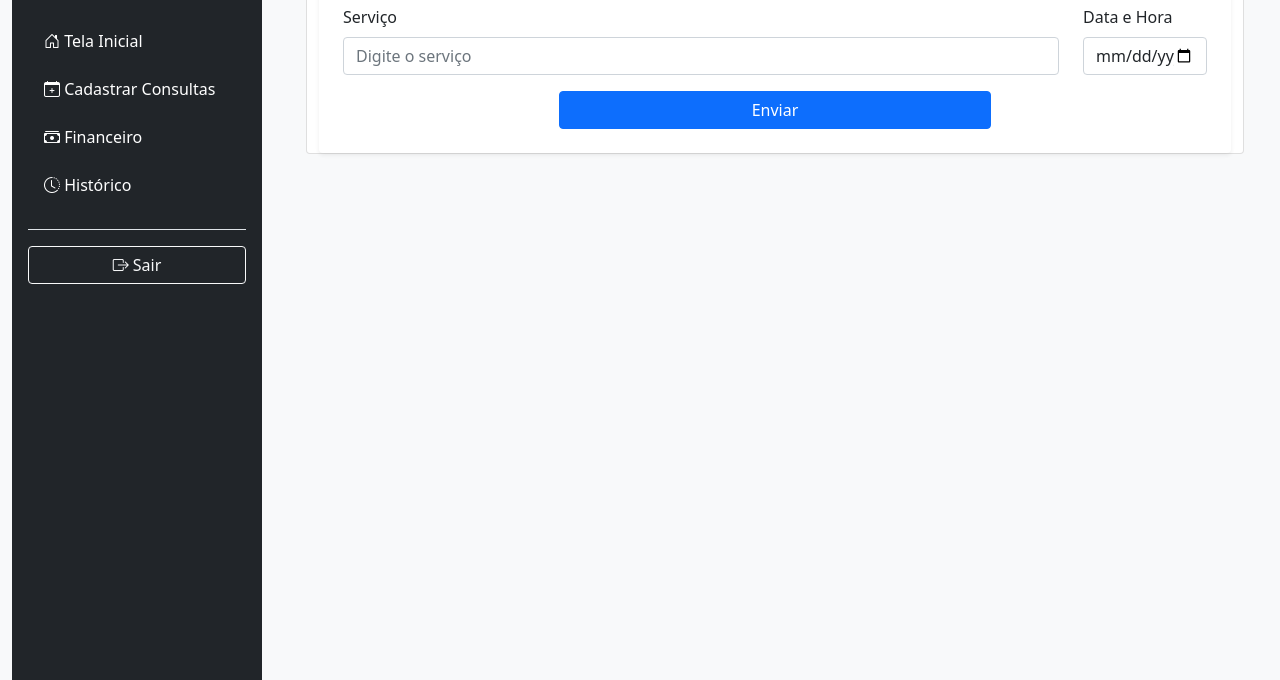
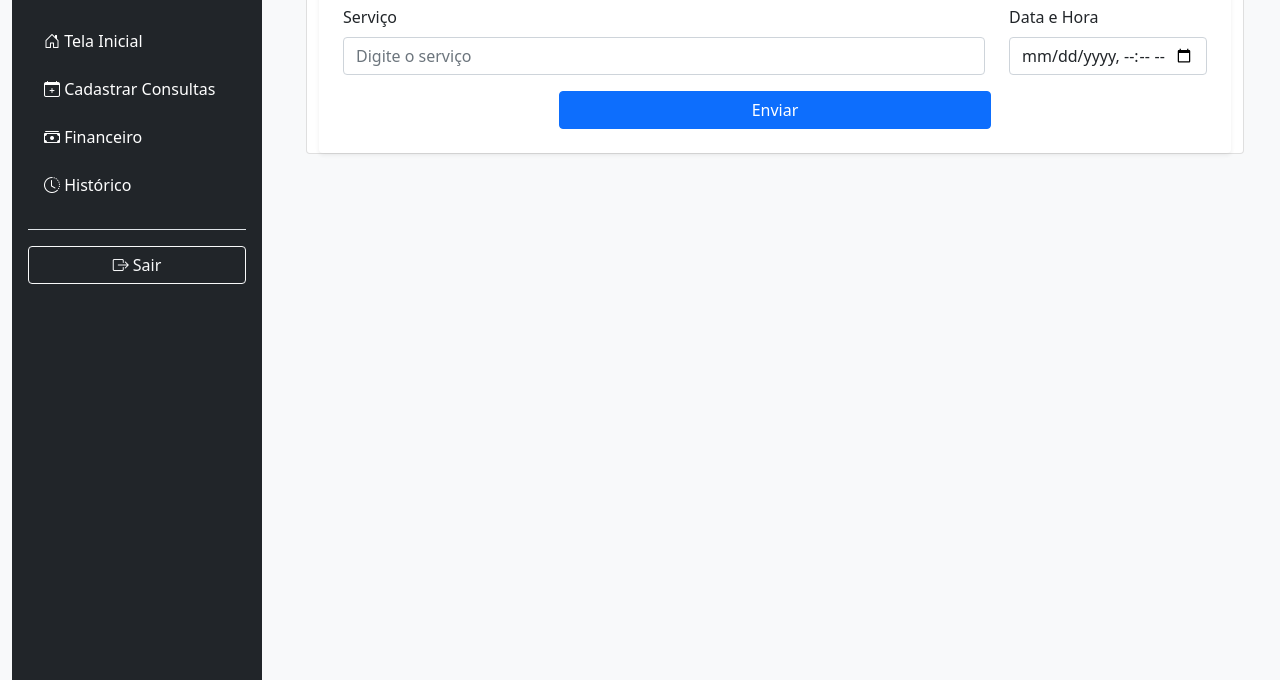
Before and after one commit to ElissonDeSous/DentSys, a plain HTML site: page agendamento/agendamento.html in a window 1280 px wide. Shown: the part 120-800 px from the top of the page. Drawn offline with nearby package versions, Linux system fonts and the light colour scheme; no server answers.

Commit message:
Correção campo Hora col-3

```diff
--- a/agendamento/agendamento.html
+++ b/agendamento/agendamento.html
@@ -90,7 +90,7 @@
             <form id="form" class="bg-white p-4 rounded shadow-sm">
               <div class="col-md-12">
                 <div class="row">
-                  <div class="mb-3 col-md-10">
+                  <div class="mb-3 col-md-9">
                     <label for="servico" class="form-label">Serviço</label>
                     <input
                       type="text"
@@ -101,7 +101,7 @@
                     />
                   </div>
 
-                  <div class="mb-3 col-md-2">
+                  <div class="mb-3 col-md-3">
                     <label for="data" class="form-label">Data e Hora</label>
                     <input
                       type="datetime-local"
```
